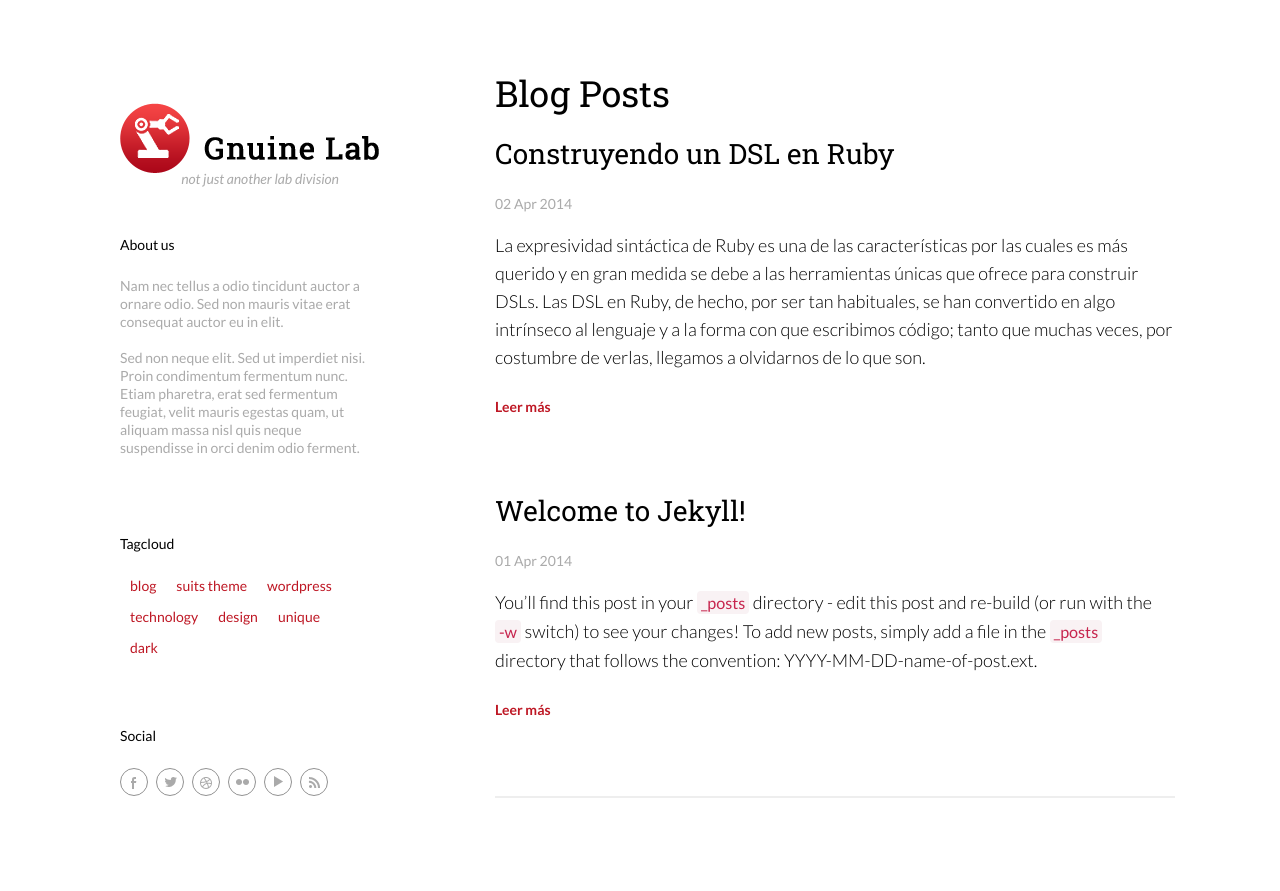
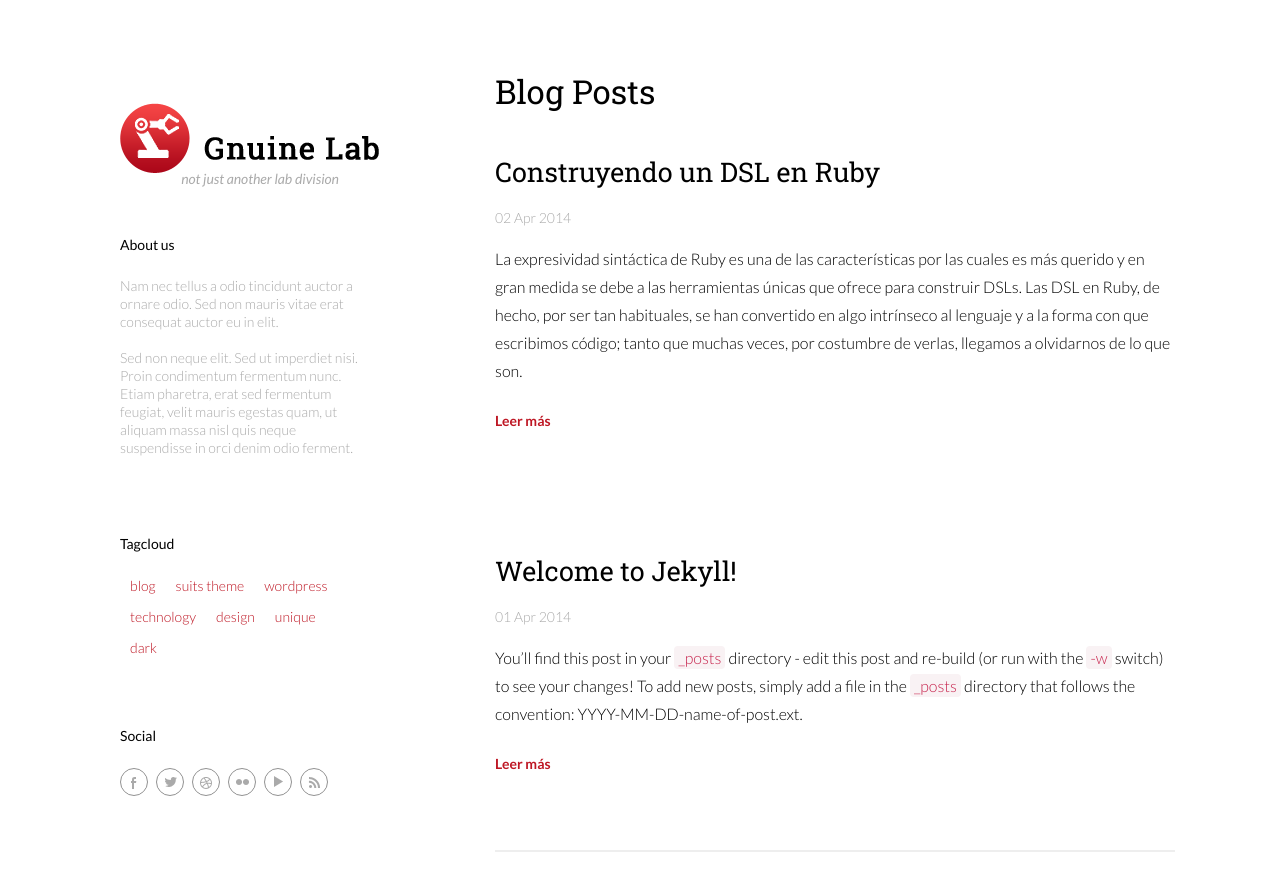
Before and after one commit to hizai/gnuine-lab, a Jekyll site: the page built from index.html, in a window 1280 px wide and 972 px high. Shown: the top 891 px of the window. Built offline with Jekyll 4.4.1, drawn with Linux system fonts in a browser that asks for light colours; nearby versions of some CDN libraries; library files that are not in the unit come from our copies; Markdown is read by kramdown in place of the engine named in the settings; the list of posts is cut into pages by our own code.

Commit message:
Minor css improvements

```diff
--- a/css/main.css
+++ b/css/main.css
@@ -143,14 +143,15 @@ input:focus {
 ul , .gallery-caption , footer p , li a ,  p , span , article , li
 , nav , blockquote , dl ,  dt , dd , td , tr , th , code , caption , figcaption , input , label , textarea , div {
     font-family: 'Lato' , sans-serif;
-    font-weight: 400;
+    font-weight: 300;
+    font-size: 16px
 
 }
 
 /* page content reset */
 #page-wrapper ul , #page-wrapper a , #page-wrapper .gallery-caption , #page-wrapper footer p , #page-wrapper li a , #page-wrapper  p , #page-wrapper :not(code) > span, #page-wrapper article , #page-wrapper li
 , #page-wrapper nav , #page-wrapper blockquote , #page-wrapper dl , #page-wrapper  dt , #page-wrapper dd , #page-wrapper td , #page-wrapper tr , #page-wrapper th , #page-wrapper caption , #page-wrapper figcaption , #page-wrapper input , #page-wrapper label , #page-wrapper textarea , #page-wrapper div {
-    font-size: 18px;
+    font-size: 16px;
     line-height: 28px;
     color: #000;
 
@@ -277,6 +278,7 @@ h6 , h6 a , h6 span {
   line-height: 100%;
   margin: 0px;
   margin-bottom: 25px;
+  margin-top: 50px;
   color: #000;
 }
 #page-wrapper a:hover , #reader-content a:hover {
@@ -317,11 +319,11 @@ h6 , #reader-content h6 a , #reader-content h6 span {
   color: #000;
 }
 h1 , h1 a {
-font-size: 36px !important;
+font-size: 33px !important;
+margin:0;
 }
 h2 , h2 a {
-font-size: 28px !important;
-line-height: 36px;
+font-size: 27px !important;
 }
 h3 , h3 a {
 font-size: 18px !important;
```
